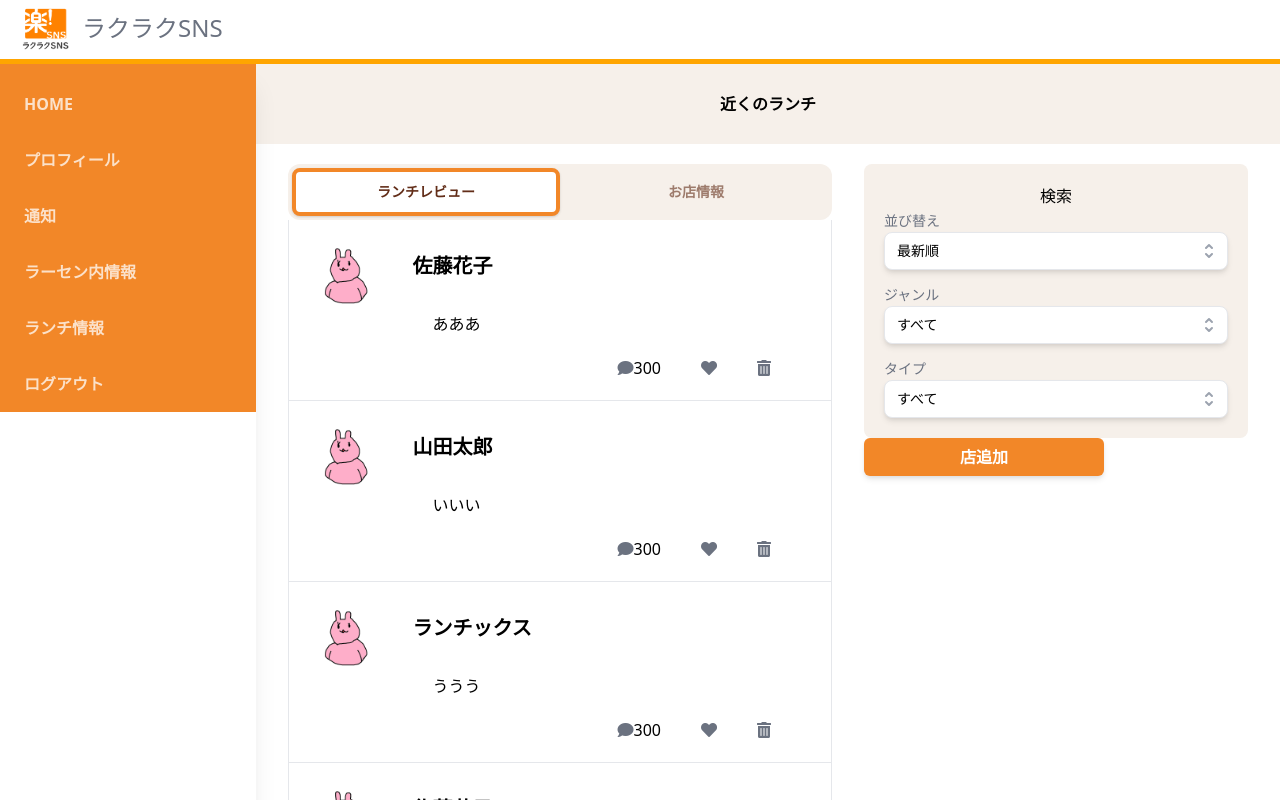
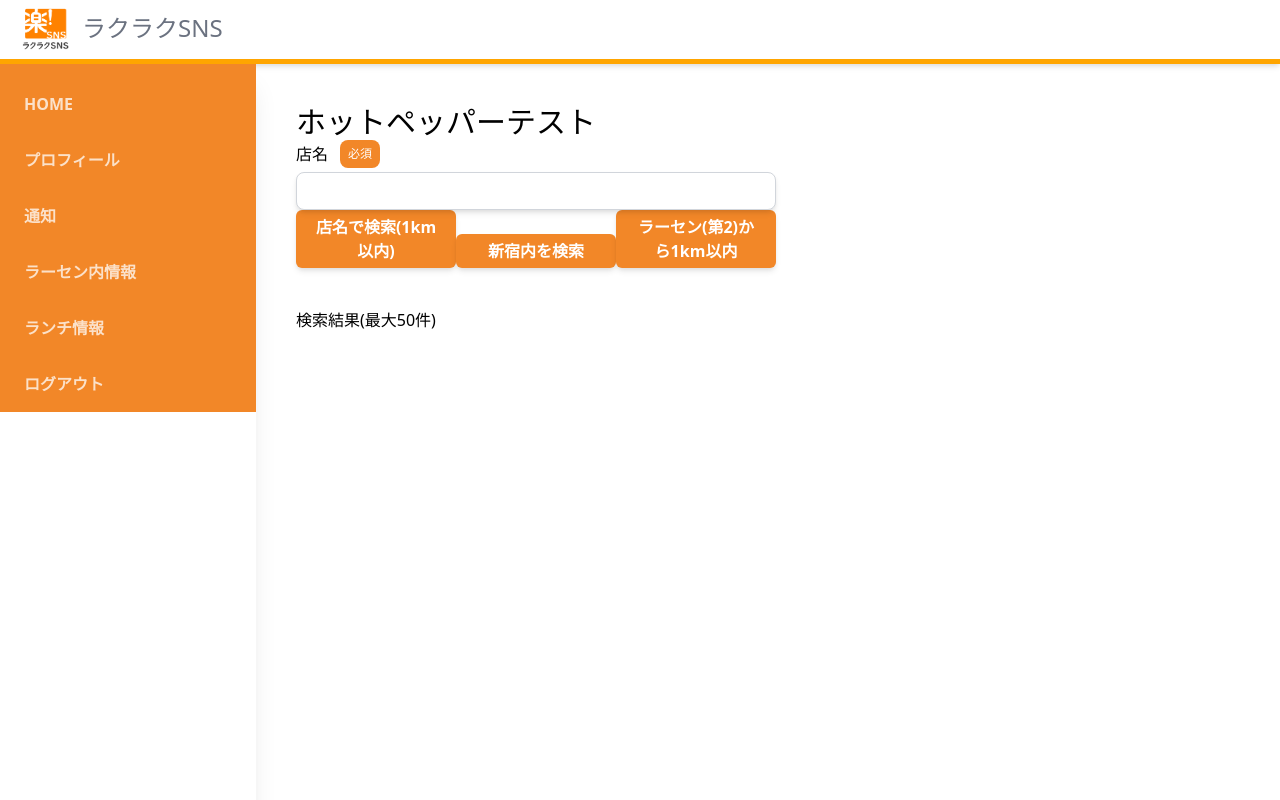
Before and after one commit to suzu1997/rakus-sns-app, a Next.js app: page /lunch/hotpepper in a window 1280 px wide. Shown: the top 800 px of the page. Built offline with nearby package versions, Linux system fonts and the light colour scheme.

Commit message:
ホットペッパーテストのためのページを仮に作成

```diff
--- a/src/pages/lunch/[[...path]].tsx
+++ b/src/pages/lunch/[[...path]].tsx
@@ -42,6 +42,13 @@ const LunchListPage: NextPage = () => {
               onClick={() => router.push("/lunch/restaurant/add")}
               size="lg"
             />
+            <br />
+            <br />
+            <Button
+              label={"ホットペッパーテスト"}
+              onClick={() => router.push("/lunch/hotpepper")}
+              size="lg"
+            />
           </div>
         </div>
       </div>
--- /dev/null
+++ b/src/pages/lunch/hotpepper.tsx
@@ -0,0 +1,111 @@
+import axios from "axios";
+import { FC, useCallback, useState } from "react";
+import Image from "next/image";
+import { Button } from "../../components/Button";
+import { MenuBar } from "../../components/MenuBar";
+import { TextInput } from "../../components/TextInput";
+
+const Hotpepper: FC = () => {
+  // 店名で検索するキーワード
+  const [searchName, setSearchName] = useState("");
+
+  const inputRestaurantName = useCallback((e) => {
+    setSearchName(e.target.value);
+  }, []);
+
+  // ホットペッパー検索テスト
+  // API のURL
+  const URL =
+    "http://webservice.recruit.co.jp/hotpepper/gourmet/v1/?key=d358529c334d432a&format=json";
+  // 検索結果
+  // eslint-disable-next-line @typescript-eslint/no-explicit-any
+  const [result, setResult] = useState<Array<any>>([]);
+
+  /**
+   * 新宿内の店情報を検索するメソッド.
+   * @remarks
+   * &middle_area=Y055で新宿で絞り込める
+   */
+  const searchInShinjuku = async () => {
+    const res = await axios.get(`${URL}&middle_area=Y055&count=50`);
+    console.log(res.data.results);
+    console.log(res.data.results.shop);
+
+    setResult(res.data.results.shop);
+  };
+  /**
+   * ラーセンから1km以内で検索.
+   * @remarks
+   * &latで緯度、&lngで経度を指定、&range=3で1km以内
+   */
+  const searchIn2km = async () => {
+    const res = await axios.get(
+      `${URL}&lat=35.689445&lng=139.70735&range=3&count=50`,
+    );
+    console.log(res.data.results);
+    console.log(res.data.results.shop);
+    console.log(res.data.results.shop[0].photo.pc.s);
+
+    setResult(res.data.results.shop);
+  };
+
+  /**
+   * ラーセンから1km以内かつ、店名で検索.
+   * @remarks
+   * &name_anyとすることで漢字でもかなでも検索できる
+   */
+  const searchByNameInIn2km = async () => {
+    const res = await axios.get(
+      `${URL}&name_any=${searchName}&lat=35.689445&lng=139.70735&range=3&count=50`,
+    );
+    console.log(res.data.results);
+    console.log(res.data.results.shop);
+
+    setResult(res.data.results.shop);
+  };
+
+  return (
+    <div className="flex">
+      <MenuBar />
+      <div className="p-10">
+        <h1 className="text-3xl">ホットペッパーテスト</h1>
+        <TextInput
+          label={"店名"}
+          value={searchName}
+          type={"text"}
+          fullWidth={true}
+          required={true}
+          onChange={inputRestaurantName}
+        />
+        <Button label="店名で検索(1km以内)" onClick={searchByNameInIn2km} />
+        <Button label="新宿内を検索" onClick={searchInShinjuku} />
+        <Button label="ラーセン(第2)から1km以内" onClick={searchIn2km} />
+        <div className="mt-10">
+          <p>検索結果(最大50件)</p>
+          {result && (
+            <ul>
+              {result.map((shop) => {
+                return (
+                  <div key={shop.id}>
+                    <li className="list-disc">
+                      {shop.name}({shop.name_kana})
+                    </li>
+                    <p className="ml-10">-住所: {shop.address}</p>
+                    <p className="ml-10">-緯度: {shop.lat} 経度: {shop.lng}</p>
+                    <p className="ml-10">-ジャンル: {shop.genre.name}</p>
+                    <p className="ml-10">-お店キャッチ: {shop.catch}</p>
+                    <p className="ml-10">-交通アクセス: {shop.access}</p>
+                    <p className="ml-10">-店舗URL: {shop.urls.pc}</p>
+                    <Image src={shop.photo.pc.s} alt="image" width={150} height={100}/>
+                  </div>
+                );
+              })}
+            </ul>
+          )}
+        </div>
+      </div>
+    </div>
+  );
+};
+
+export default Hotpepper;
```
